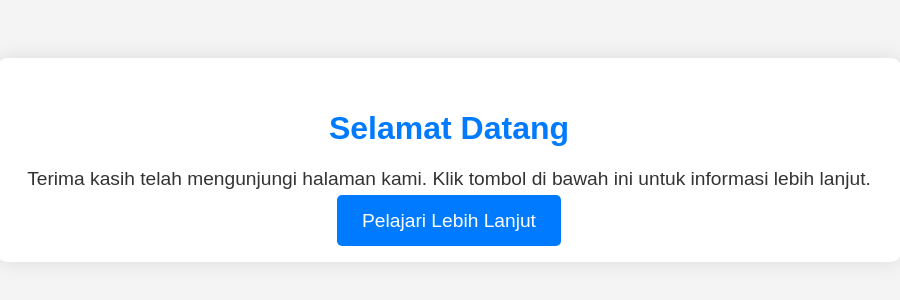
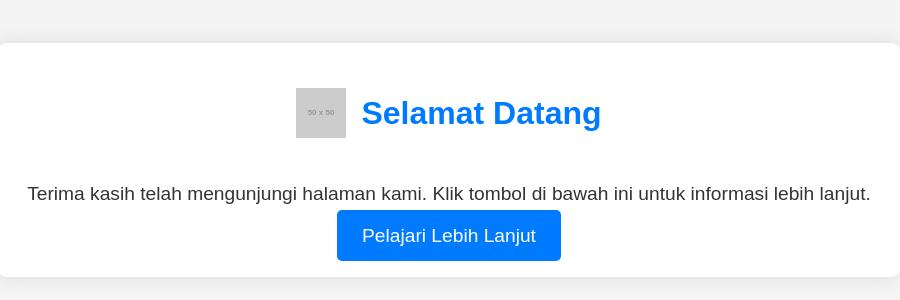
Before and after one commit to naelsiahaan/pageLink, a plain HTML site: page index.html in a window 1280 px wide. Shown: the part 240-540 px from the top of the page, without its empty margins (191-1091 px from the left). Drawn offline with Linux system fonts and the light colour scheme; placeholder pictures from the web are drawn by us.

Commit message:
Update index.html

```diff
--- a/index.html
+++ b/index.html
@@ -65,7 +65,10 @@
 </head>
 <body>
     <div class="container">
+        <div class="news-header">
+            <img src="https://via.placeholder.com/50" alt="News Icon">
             <h1>Selamat Datang</h1>
+        </div>
         <p>Terima kasih telah mengunjungi halaman kami. Klik tombol di bawah ini untuk informasi lebih lanjut.</p>
         <a href="https://tinyurl.com/betsperminute" target="_blank" class="btn">Pelajari Lebih Lanjut</a>
     </div>
```
